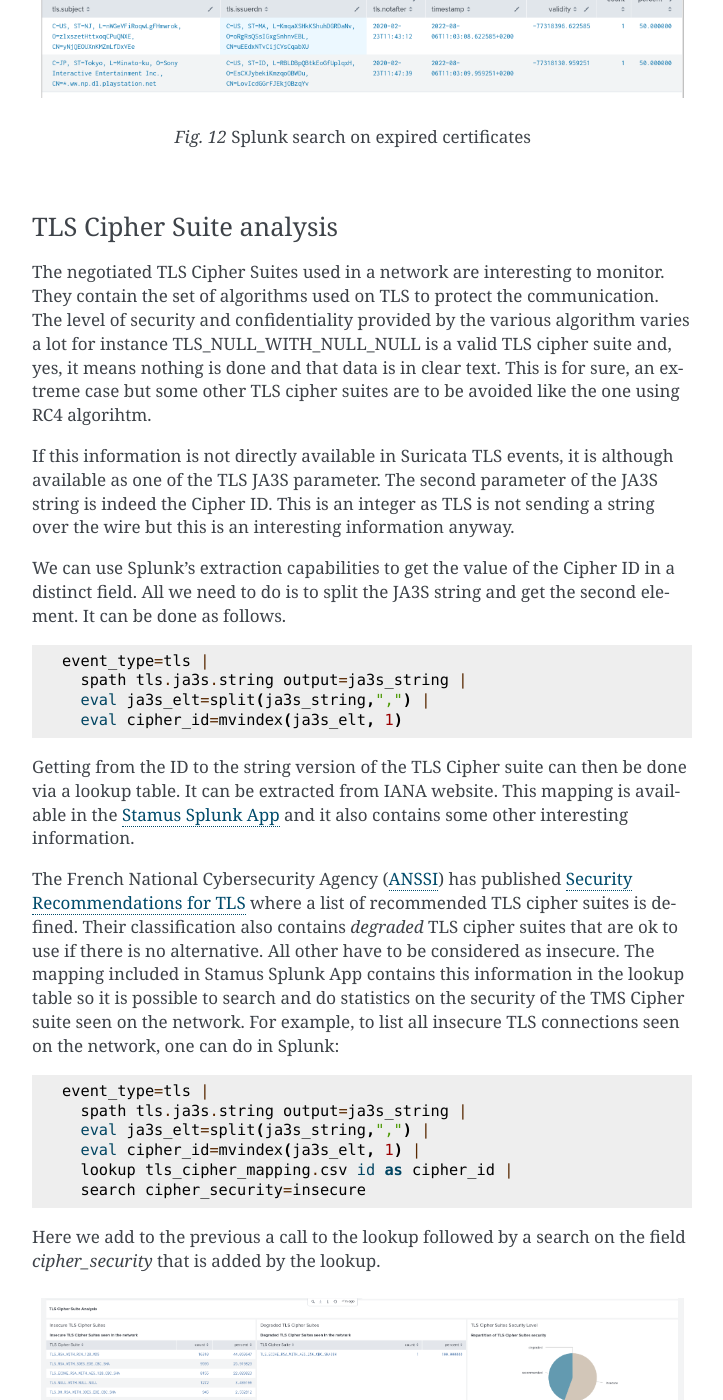
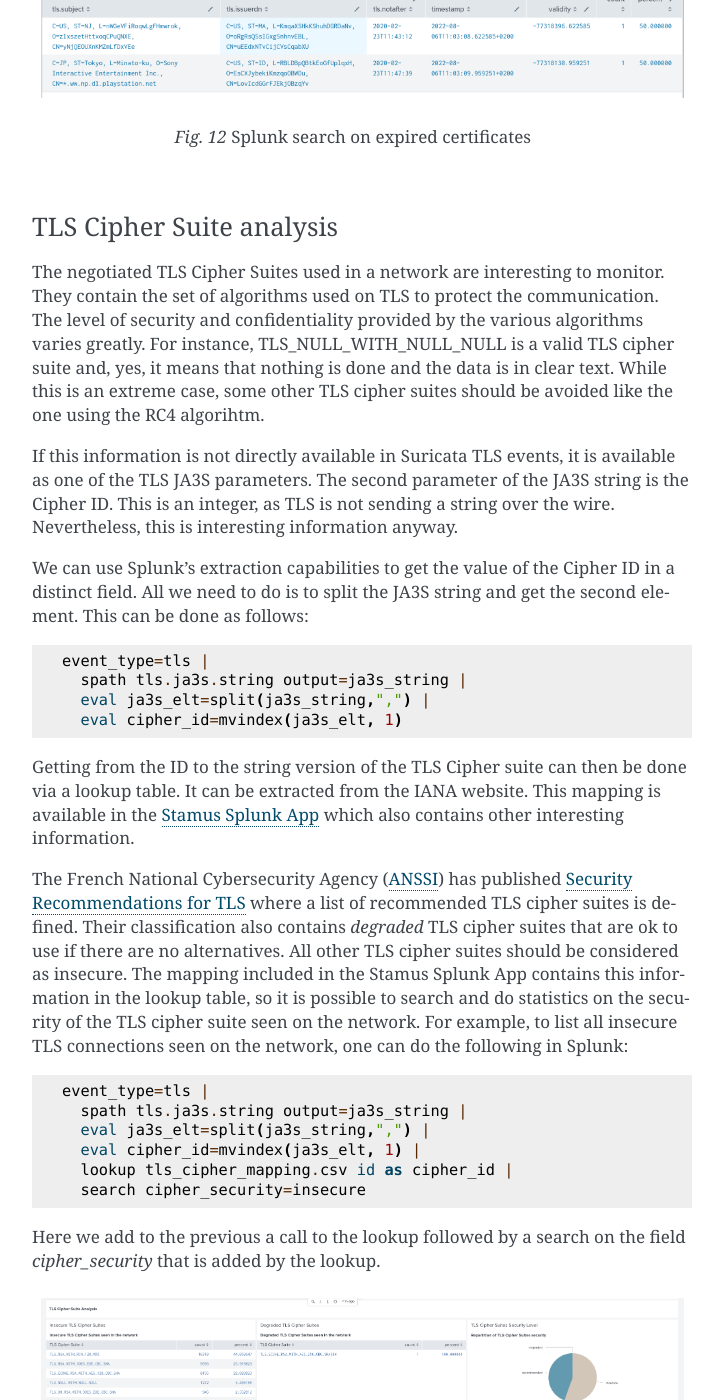
Before and after one commit to StamusNetworks/suricata-4-analysts, a Sphinx documentation site: the page built from source/tls-threat-hunting.rst, in a window 1280 px wide and 1400 px high, scrolled down 8787 px. Shown: the whole window, without its empty margins (388-1111 px from the left). Built offline with Sphinx 7.4.7, drawn with Linux system fonts in a browser that asks for light colours; some of the changed text lies outside the part shown.

Commit message:
Update tls-threat-hunting.rst
Just some small changes here!

```diff
--- a/source/tls-threat-hunting.rst
+++ b/source/tls-threat-hunting.rst
@@ -339,18 +339,18 @@ TLS Cipher Suite analysis
 
 The negotiated TLS Cipher Suites used in a network are interesting to
 monitor. They contain the set of algorithms used on TLS to protect the communication.
-The level of security and confidentiality provided by the various algorithm varies a lot
-for instance TLS_NULL_WITH_NULL_NULL is a valid TLS cipher suite and, yes, it means nothing
-is done and that data is in clear text. This is for sure, an extreme case but some other
-TLS cipher suites are to be avoided like the one using RC4 algorihtm.
+The level of security and confidentiality provided by the various algorithms varies greatly.
+For instance, TLS_NULL_WITH_NULL_NULL is a valid TLS cipher suite and, yes, it means that nothing
+is done and the data is in clear text. While this is an extreme case, some other
+TLS cipher suites should be avoided like the one using the RC4 algorihtm.
 
-If this information is not directly available in Suricata TLS events, it is although available
-as one of the TLS JA3S parameter. The second parameter of the JA3S string is indeed
-the Cipher ID. This is an integer as TLS is not sending a string over the wire but this
-is an interesting information anyway.
+If this information is not directly available in Suricata TLS events, it is available
+as one of the TLS JA3S parameters. The second parameter of the JA3S string is
+the Cipher ID. This is an integer, as TLS is not sending a string over the wire. Nevertheless, this
+is interesting information anyway.
 
 We can use Splunk's extraction capabilities to get the value of the Cipher ID in a distinct field.
-All we need to do is to split the JA3S string and get the second element. It can be done as follows.
+All we need to do is to split the JA3S string and get the second element. This can be done as follows:
 
 .. code-block::
 
@@ -361,15 +361,15 @@ All we need to do is to split the JA3S string and get the second element. It can
 
 
 Getting from the ID to the string version of the TLS Cipher suite can then be done via a lookup table.
-It can be extracted from IANA website. This mapping is available in the
-`Stamus Splunk App <https://splunkbase.splunk.com/app/5262>`_ and it also contains some other interesting
+It can be extracted from the IANA website. This mapping is available in the
+`Stamus Splunk App <https://splunkbase.splunk.com/app/5262>`_ which also contains other interesting
 information.
 
 The French National Cybersecurity Agency (`ANSSI <https://www.ssi.gouv.fr/>`_) has published `Security Recommendations for TLS <https://www.ssi.gouv.fr/guide/recommandations-de-securite-relatives-a-tls/>`_ where
-a list of recommended TLS cipher suites is defined. Their classification also contains `degraded` TLS cipher suites that are ok to use if there is no
-alternative. All other have to be considered as insecure. The mapping included in Stamus Splunk App contains this information in the lookup table
-so it is possible to search and do statistics on the security of the TMS Cipher suite seen on the network. For example, to list all insecure
-TLS connections seen on the network, one can do in Splunk:
+a list of recommended TLS cipher suites is defined. Their classification also contains `degraded` TLS cipher suites that are ok to use if there are no
+alternatives. All other TLS cipher suites should be considered as insecure. The mapping included in the Stamus Splunk App contains this information in the lookup table,
+so it is possible to search and do statistics on the security of the TLS cipher suite seen on the network. For example, to list all insecure
+TLS connections seen on the network, one can do the following in Splunk:
 
 .. code-block::
 
```
Also changed, not shown: other parts of source/tls-threat-hunting.rst (+1 -1 lines).
